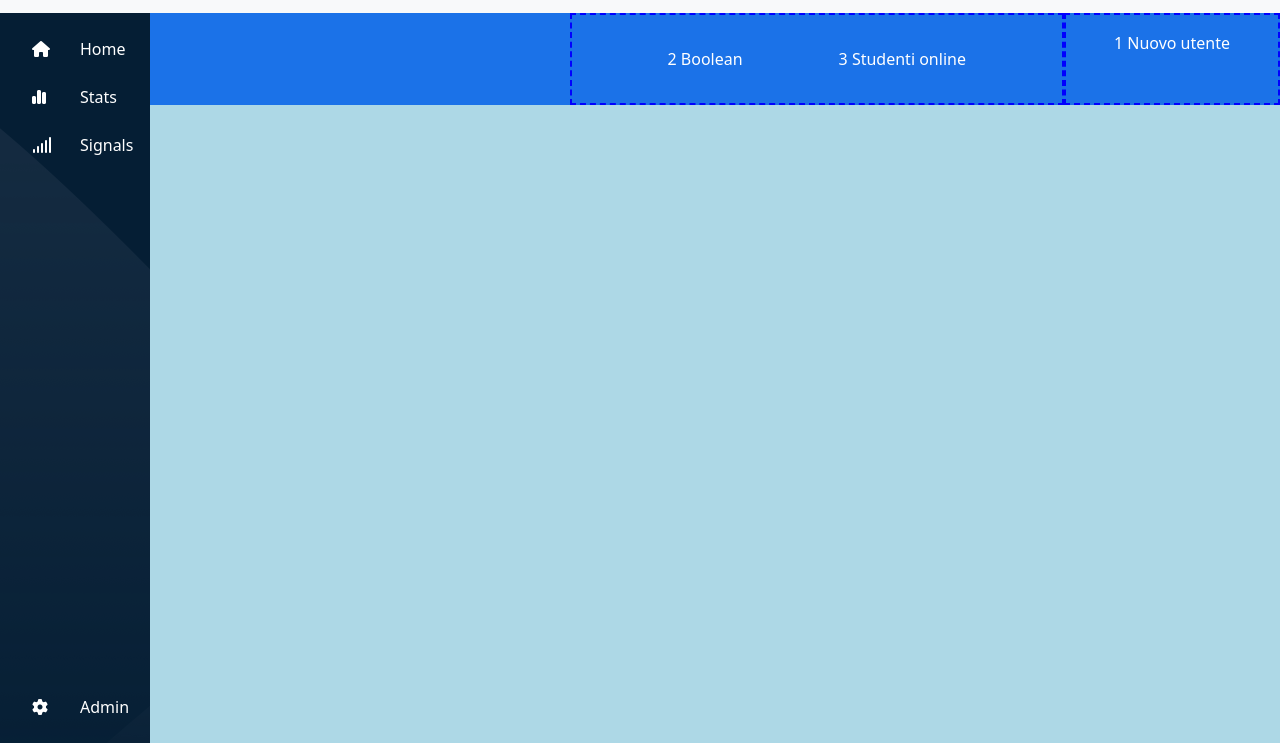
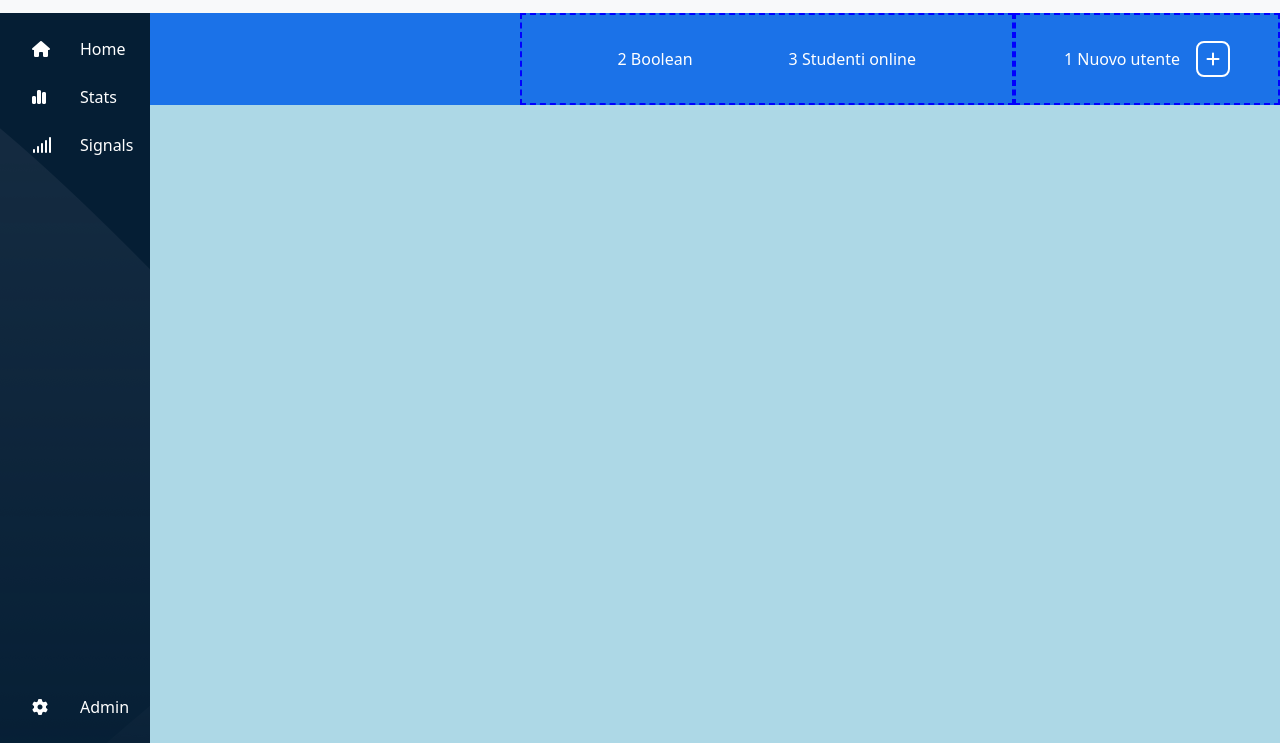
Before and after one commit to Marco-Vigilio/html-css-bootstrap-dashboard, a plain HTML site: page index.html in a window 1280 px wide. Shown: the part 57-800 px from the top of the page. Drawn offline with nearby package versions, Linux system fonts and the light colour scheme.

Commit message:
aggiunta pulsante sextion light_blue

```diff
--- a/index.html
+++ b/index.html
@@ -91,7 +91,14 @@
             </section>
             <section class="my_main_content">
                 <section class="my_light_blue d-flex flex-row-reverse flex-wrap">
-                    <div class="trat">1 Nuovo utente</div>
+                    <div class="trat d-flex align-items-center">
+                        1 Nuovo utente
+                        <a href="#">
+                        <div class="my_plus py-1 px-2 ms-3">
+                            <i class="fa-solid fa-plus"></i>
+                        </div>
+                        </a>
+                    </div>
                     <div class="trat d-flex justify-content-between flex-wrap">
                         <div>2 Boolean</div>
                         <div>3 Studenti online</div>
--- a/style/style.css
+++ b/style/style.css
@@ -134,8 +134,17 @@ section.my_light_blue{
     color: white;
 }
 
-.my_light_blue div{
+.my_light_blue div{/*da pensare se cancelllare in seguito o no*/
     padding: 1rem 3rem;
+}
+
+.my_light_blue a{
+    color: white;
+}
+
+.my_light_blue .my_plus{
+    border: 2px solid white;
+    border-radius: .5rem;
 }
 
 /*colori*/
```
